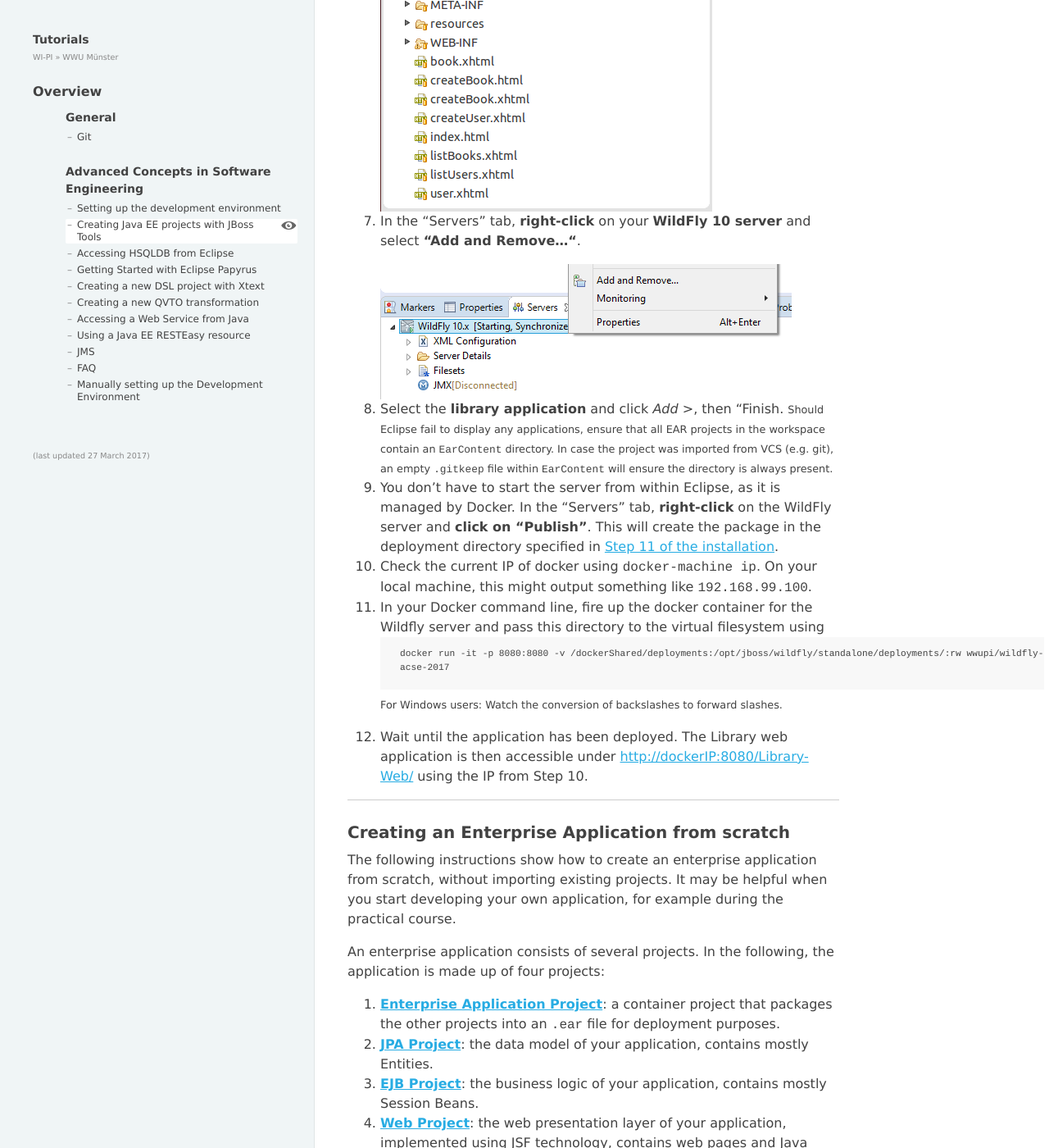
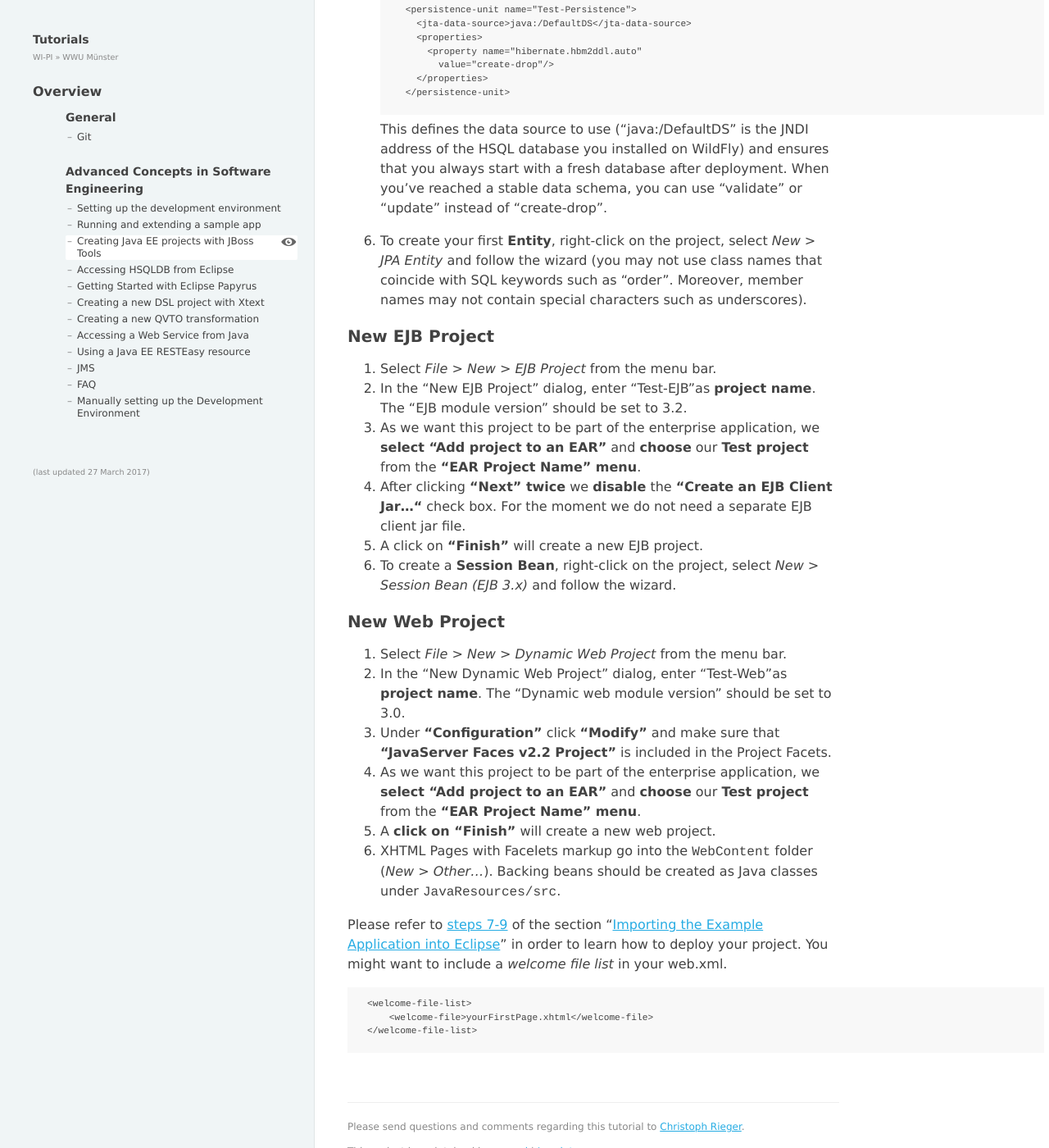
Before and after one commit to wwu-pi/tutorials, a Jekyll site: the page built from lectures/acse/020_tutorial_jboss_project.md, in a window 1280 px wide and 1400 px high, scrolled down 1495 px. Shown: the whole window at 82% size. Built offline with Jekyll 4.4.1, drawn with Linux system fonts in a browser that asks for light colours; some of the changed text lies outside the part shown.

Commit message:
Add tutorial to run example application with Docker

````diff
--- a/lectures/acse/020_tutorial_jboss_project.md
+++ b/lectures/acse/020_tutorial_jboss_project.md
@@ -6,41 +6,12 @@
 ## Contents
 
 1. [Preconditions](#precond)
-1. [Importing the Example Application into Eclipse](#import)
 1. [Creating an Enterprise Application from scratch](#create)
 
 ## <a id="precond" name="precond" />Preconditions
-* Make sure **WildFly** and **Eclipse with JBoss Tools Plug-in** are properly **installed** and configured ([tutorial](010_setting_up_environment_with_docker.html)).
+* Make sure **Docker** and **Eclipse with JBoss Tools Plug-in** are properly **installed** and configured ([tutorial](010_setting_up_environment_with_docker.html)).
 * **Start Eclipse** and make sure the **Java EE perspective** is opened.
 * Make sure that a **WildFly 10 Runtime Server** is configured in Eclipse as outlined in the [first tutorial](010_setting_up_environment_with_docker.html).
-
-## <a id="import" name="import" />Importing the Example Application into Eclipse
-This tutorial will show how to import a Java EE application using the example of a library application. It allows you to quickly get started with Eclipse, Java EE and JBoss Tools. The next section, [Creating an Enterprise Application from scratch](#create), will show how you can create your own Java EE projects.
-
-1. **Download** the [library application source files](https://github.com/wwu-pi/library-application/archive/master.zip) or **clone** the [library application project](https://github.com/wwu-pi/library-application/) to a temporary folder.
-1. **Select** *File* > *Import...* from the Eclipse menu bar.
-1. Choose *General* > *Existing Projects into Workspace* and click next.
-1. Choose **"Select archive file"** and browse to the archive from step 1.
-1. **Four projects** called Library, Library-EJB, Library-Persistence and Library-Web should appear under "Projects". Make sure all four are selected and **"Finish"**.
-1. The project explorer should now contain the four projects. Eclipse will automatically validate and build the projects.
-
-    ![](images/library_projects.png)
-
-1. <a id="import-deploy" name="import-deploy" />In the "Servers" tab, **right-click** on your **WildFly 10 server** and select **"Add and Remove..."**.
-
-    ![](images/library_add.png)
-
-1. Select the **library application** and click *Add >*, then "Finish. <small>Should Eclipse fail to display any applications, ensure that all EAR projects in the workspace contain an ``EarContent`` directory. In case the project was imported from VCS (e.g. git), an empty ``.gitkeep`` file within ``EarContent`` will ensure the directory is always present.</small>
-1. You don't have to start the server from within Eclipse, as it is managed by Docker. In the "Servers" tab, **right-click** on the WildFly server and **click on "Publish"**. This will create the package in the deployment directory specified in [Step 11 of the installation](010_setting_up_environment_with_docker.html).
-1. Check the current IP of docker using ``docker-machine ip``. On your local machine, this might output something like ``192.168.99.100``.
-1. In your Docker command line, fire up the docker container for the Wildfly server and pass this directory to the virtual filesystem using
-```
-docker run -it -p 8080:8080 -v /dockerShared/deployments:/opt/jboss/wildfly/standalone/deployments/:rw wwupi/wildfly-acse-2017
-```
-<small>For Windows users: Watch the conversion of backslashes to forward slashes.</small>
-1. Wait until the application has been deployed. The Library web application is then accessible under [http://dockerIP:8080/Library-Web/](http://dockerIP:8080/Library-Web/) using the IP from Step 10.
-
----
 
 ## <a id="create" name="create" />Creating an Enterprise Application from scratch
 The following instructions show how to create an enterprise application from scratch, without importing existing projects. It may be helpful when you start developing your own application, for example during the practical course.
````
Also changed, not shown: lectures/acse/010_setting_up_environment_with_docker.md (+20 -22 lines), lectures/acse/018_tutorial_sample_app.md (added, +50 -0 lines).
